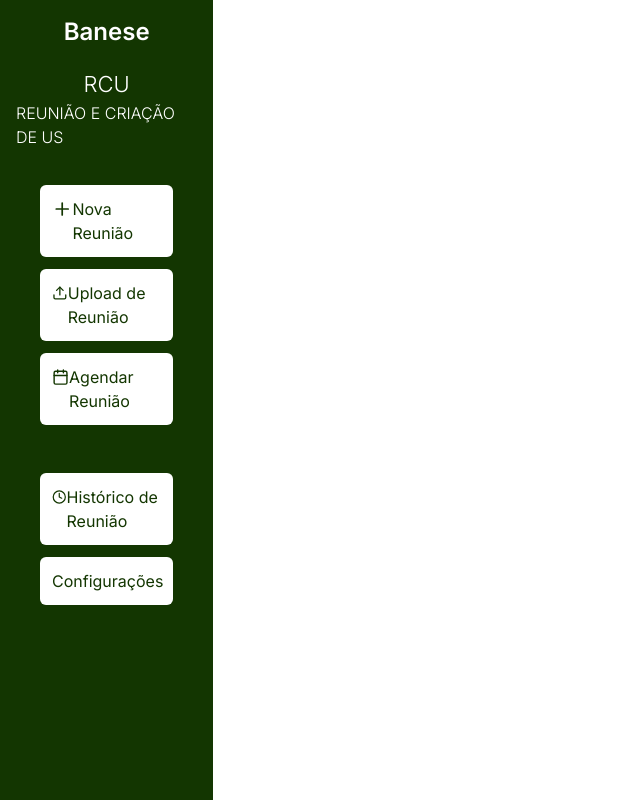
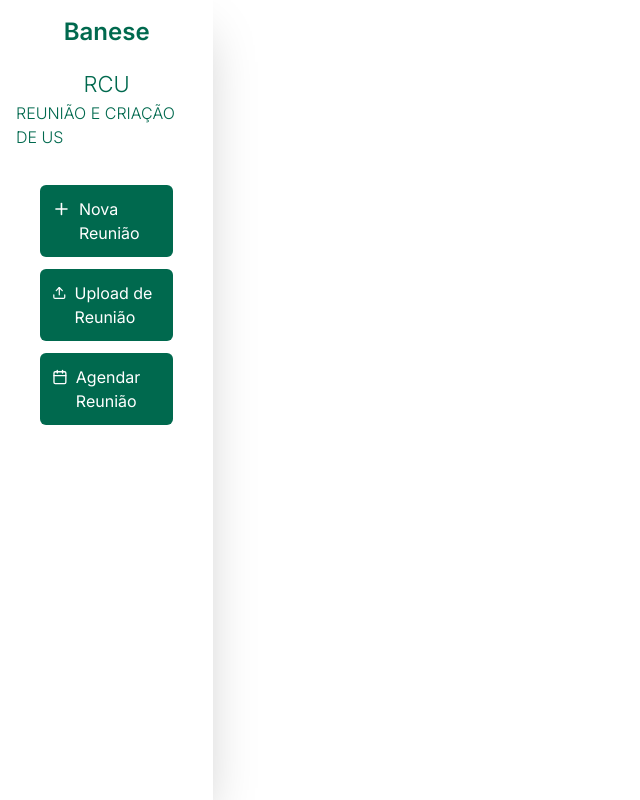
Before and after one commit to lhelheo/TestingLayout, a Next.js app: page / in a window 1280 px wide. Shown: the top 800 px of the page, without its empty margins (0-640 px from the left). Built offline with nearby package versions, Linux system fonts and the light colour scheme.

Commit message:
testing layouts

```diff
--- a/src/app/(plataform)/criar/page.tsx
+++ b/src/app/(plataform)/criar/page.tsx
@@ -3,9 +3,14 @@ import React from 'react'
 
 export default function CriarReuniao() {
     const outletContent = (
-      <div>
-        <h1>Criar Reunião</h1>
-      </div>
+      <>
+        <div className='p-5'>
+            <h1 className='text-[#00694e] text-3xl'>Nova Reunião</h1>
+            <div className='text-[#3d3d3d] w-full h-full'>
+                <p>Link da Reunião</p>
+            </div>
+        </div>
+      </>
     );
 
     return (
--- a/src/app/page.tsx
+++ b/src/app/page.tsx
@@ -11,64 +11,65 @@ export default function Home( {outletContent} : HomeProps) {
   return (
     <>
       <div className="grid grid-cols-6">
-        <div className="bg-[#133601] h-screen p-4">
-          <p className="flex justify-center text-white font-semibold text-2xl">Banese</p>
+        <div className="shadow-2xl h-screen p-4">
+          <p className="flex justify-center text-[#00694e] font-semibold text-2xl">Banese</p>
           <div className="text-white font-light flex flex-col justify-center items-center pt-5">
-            <p className="text-[22px]">RCU</p>
-            <p className="text-[16px]">REUNIÃO E CRIAÇÃO DE US</p>
+            <p className="text-[22px] text-[#00694e]">RCU</p>
+            <p className="text-[16px] text-[#00694e] ">REUNIÃO E CRIAÇÃO DE US</p>
           </div>
-          <div className="flex flex-col p-6 gap-6">
+          <div className="flex flex-col p-6 gap-6 h-[820px]">
             <div className="flex flex-col gap-6 justify-between h-full">
 
               <div>
                 <p
-                  className="bg-white text-[#133601] p-3 rounded-md flex my-3 cursor-pointer"
+                  className="bg-[#00694e] text-[#133601] p-3 rounded-md flex my-3 cursor-pointer gap-2"
                   onClick={() => router.push('/criar')}
                 >
-                  <Plus />
-                  Nova Reunião
+                  <Plus  className="text-white"/>
+                  <span className="text-white">Nova Reunião</span>
                 </p>
                 <p
-                  className="bg-white text-[#133601] p-3 rounded-md flex my-3 cursor-pointer"
+                  className="bg-[#00694e] text-[#133601] p-3 rounded-md flex my-3 cursor-pointer gap-2"
                   onClick={() => console.log('a')}
                 >
-                  <Upload />
-                  Upload de Reunião
+                  <Upload className="text-white"/>
+                  <span className="text-white">Upload de Reunião</span>
                 </p>
 
                 <p
-                  className="bg-white text-[#133601] p-3 rounded-md flex my-3 cursor-pointer"
+                  className="bg-[#00694e] text-[#133601] p-3 rounded-md flex my-3 cursor-pointer gap-2"
                   onClick={() => console.log('a')}
                 >
-                  <Calendar />
-                  Agendar Reunião
+                  <Calendar className="text-white"/>
+                  <span className="text-white">Agendar Reunião</span>
                 </p>
               </div>
 
               <div>
                 <span
-                  className="bg-white text-[#133601] p-3 rounded-md flex my-3 cursor-pointer"
+                  className="bg-[#00694e] text-[#133601] p-3 rounded-md flex my-3 cursor-pointer gap-2"
                   onClick={() => console.log('a')}
                 >
-                  <Clock />
-                  Histórico de Reunião
+                  <Clock className="text-white"/>
+                  <p className="text-white">Histórico de Reunião</p>
                 </span>
-                <span
-                  className="bg-white text-[#133601] p-3 rounded-md flex my-3 cursor-pointer"
+                <p
+                  className="bg-[#00694e] text-[#133601] p-3 rounded-md flex my-3 cursor-pointer gap-2"
                   onClick={() => console.log('a')}
                 >
-                  <Settings />
-                  Configurações
-                </span>
+                  <Settings className="text-white"/>
+                  <span className="text-white">Configurações</span>
+                </p>
               </div>
 
               </div>
           </div>
         </div>
 
-        <div className="">
-          {outletContent}
+        <div className="mx-auto max-w-full overflow-x-hidden whitespace-no-wrap">
+            {outletContent}
         </div>
+
       </div>
     </>
   );
```
